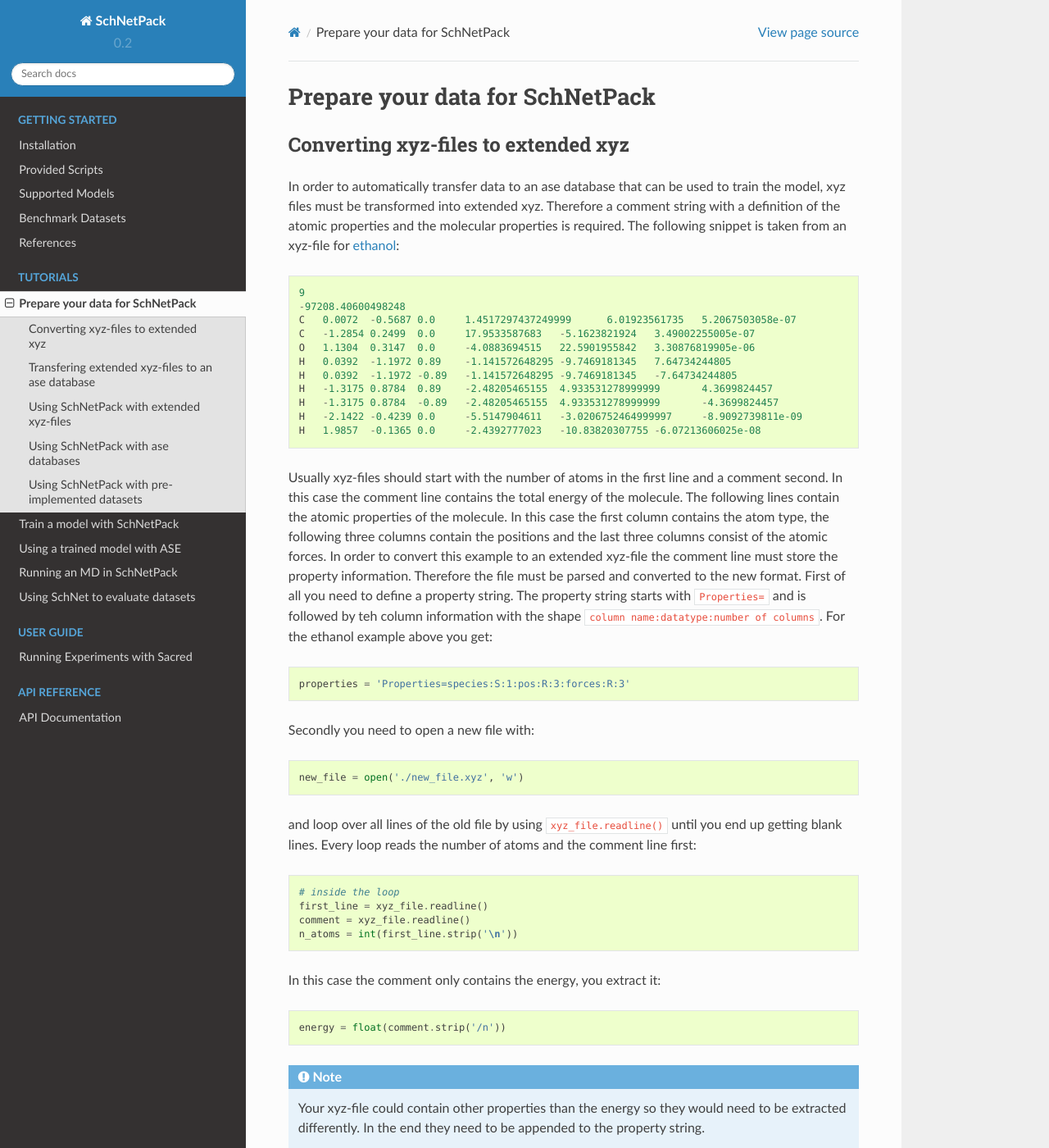
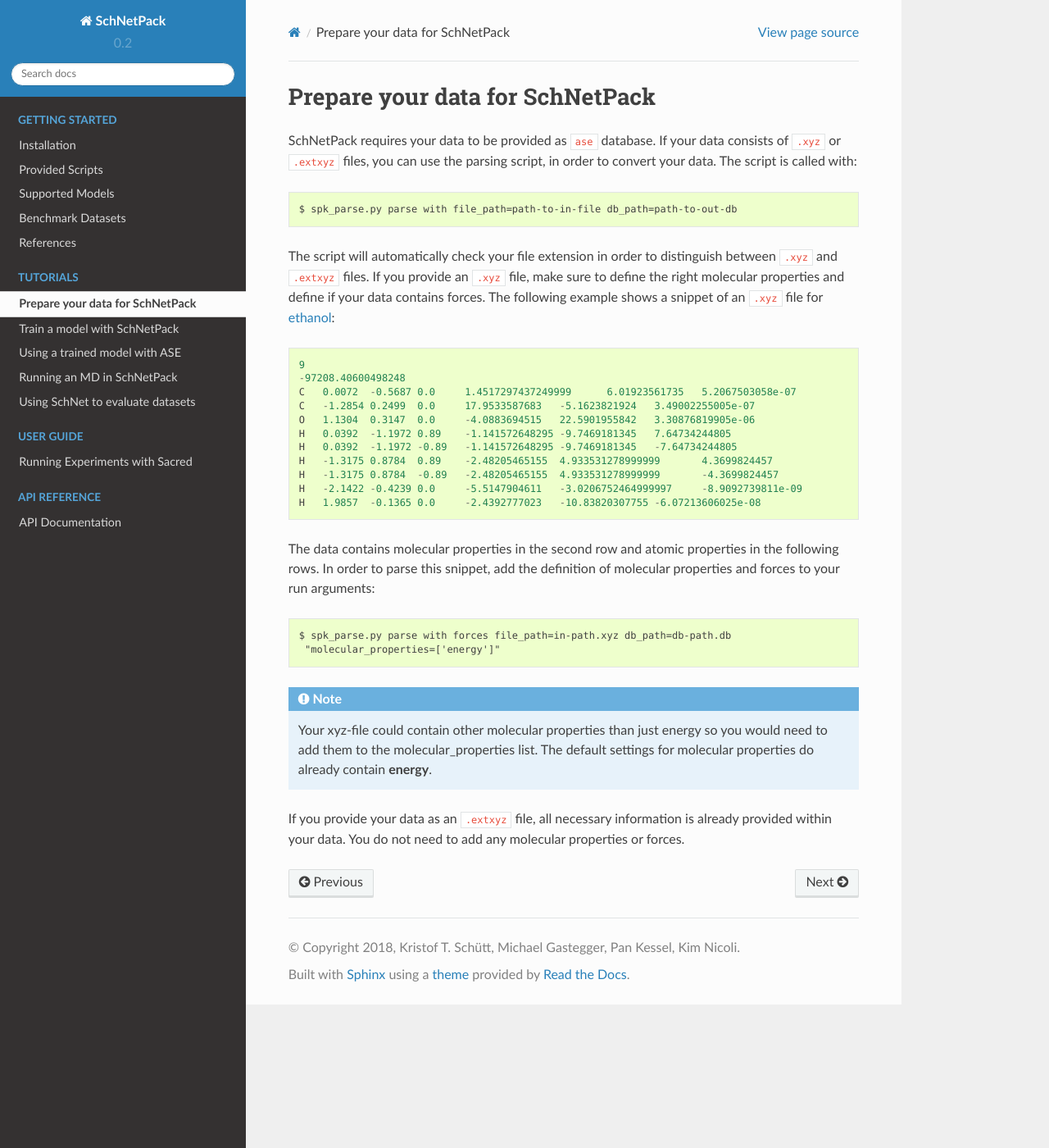
Before and after one commit to atomistic-machine-learning/schnetpack, a Sphinx documentation site: the page built from docs/tutorials/preparedata.rst, in a window 1280 px wide and 1400 px high. Shown: the whole window at 82% size. Built offline with Sphinx 7.4.7 and the Read the Docs theme 2.0.0, drawn with Linux system fonts in a browser that asks for light colours; pages that are not in the unit, such as notebooks, are missing from menus; some of the changed text lies outside the part shown.

```diff
--- a/docs/tutorials/preparedata.rst
+++ b/docs/tutorials/preparedata.rst
@@ -3,16 +3,17 @@
 Prepare your data for SchNetPack
 ********************************
 
-.. _extended xyz:
+SchNetPack requires your data to be provided as ``ase`` database. If your
+data consists of ``.xyz`` or ``.extxyz`` files, you can use the parsing
+script, in order to convert your data. The script is called with::
 
-Converting xyz-files to extended xyz
-------------------------------------
+    $ spk_parse.py parse with file_path=path-to-in-file db_path=path-to-out-db
 
-In order to automatically transfer data to an ase database that can be used
-to train the model, xyz files must be transformed into extended xyz. Therefore
-a comment string with a definition of the atomic properties and the molecular
-properties is required. The following snippet is taken from an xyz-file for
-`ethanol <http://quantum-machine.org/gdml/>`_::
+The script will automatically check your file extension in order to
+distinguish between ``.xyz`` and ``.extxyz`` files. If you provide an ``.xyz``
+file, make sure to define the right molecular properties and define if your
+data contains forces. The following example shows a snippet of an ``.xyz``
+file for `ethanol <http://quantum-machine.org/gdml/>`_::
 
     9
     -97208.40600498248
@@ -26,136 +27,19 @@ properties is required. The following snippet is taken from an xyz-file for
     H	-2.1422	-0.4239	0.0	-5.5147904611	-3.0206752464999997	-8.9092739811e-09
     H	1.9857	-0.1365	0.0	-2.4392777023	-10.83820307755	-6.07213606025e-08
 
-Usually xyz-files should start with the number of atoms in the first line and
-a comment second. In this case the comment line contains the total energy of
-the molecule. The following lines contain the atomic properties of the
-molecule. In this case the first column contains the atom type, the following
-three columns contain the positions and the last three columns consist of the
-atomic forces. In order to convert this example to an extended xyz-file the
-comment line must store the property information. Therefore the file must be
-parsed and converted to the new format. First of all you need to define a
-property string. The property string starts with ``Properties=`` and is
-followed by teh column information with the shape
-``column name:datatype:number of columns``. For the ethanol example above you
-get::
+The data contains molecular properties in the second row and atomic
+properties in the following rows. In order to parse this snippet, add the
+definition of molecular properties and forces to your run arguments::
 
-    properties = 'Properties=species:S:1:pos:R:3:forces:R:3'
-
-Secondly you need to open a new file with::
-
-    new_file = open('./new_file.xyz', 'w')
-
-and loop over all lines of the old file by using ``xyz_file.readline()``
-until you end up getting blank lines. Every loop reads the number of atoms
-and the comment line first::
-
-    # inside the loop
-    first_line = xyz_file.readline()
-    comment = xyz_file.readline()
-    n_atoms = int(first_line.strip('\n'))
-
-In this case the comment only contains the energy, you extract it::
-
-    energy = float(comment.strip('/n'))
+    $ spk_parse.py parse with forces file_path=in-path.xyz db_path=db-path.db
+     "molecular_properties=['energy']"
 
 .. note::
 
-    Your xyz-file could contain other properties than the energy so they
-    would need to be extracted differently. In the end they need to be
-    appended to the property string.
+    Your xyz-file could contain other molecular properties than just energy so
+    you would need to add them to the molecular_properties list. The default
+    settings for molecular properties do already contain **energy**.
 
-As a next step the first line and the new comment are written to the new file::
-
-    new_file.writelines(first_line)
-    new_file.writelines(' '.join([properties, 'energy={}'.format(energy)]) +
-    '\n')
-
-The last step is to loop over the atoms and transfer all the atomic f
-properties to the new file::
-
-    for i in range(n_atoms):
-        line = xyz_file.readline()
-        new_file.writelines(line)
-
-In the end you get a new file which contains the desired property string in
-the comment line::
-
-    9
-    Properties=species:S:1:pos:R:3:forces:R:3 energy=-97208.40600498248
-    C	0.0072	-0.5687	0.0	1.4517297437249999	6.01923561735	5.2067503058e-07
-    C	-1.2854	0.2499	0.0	17.9533587683	-5.1623821924	3.49002255005e-07
-    O	1.1304	0.3147	0.0	-4.0883694515	22.5901955842	3.30876819905e-06
-    H	0.0392	-1.1972	0.89	-1.141572648295	-9.7469181345	7.64734244805
-    H	0.0392	-1.1972	-0.89	-1.141572648295	-9.7469181345	-7.64734244805
-    H	-1.3175	0.8784	0.89	-2.48205465155	4.933531278999999	4.3699824457
-    H	-1.3175	0.8784	-0.89	-2.48205465155	4.933531278999999	-4.3699824457
-    H	-2.1422	-0.4239	0.0	-5.5147904611	-3.0206752464999997	-8.9092739811e-09
-    H	1.9857	-0.1365	0.0	-2.4392777023	-10.83820307755	-6.07213606025e-08
-
-.. note::
-
-    In general your xyz-file should have a similar shape as the example above
-    . In case your file consists of molecular properties in the comment line
-    and atomic properties in the following lines, you should be able to use
-    the ``extend_xyz()`` function from ``schnetpack.data.parsing.extxyz`` in
-    order to transform your data. The function requires the names of the
-    molecular properties and the property string. For the ethanol file this
-    wold be ``extend_xyz(xyz_path='path/file.xyz',
-    properties='species:S:1:pos:R:3:forces:R:3', molecular_props=['energy']``.
-
-.. note::
-
-    An example-script for this section is located at *examples.preparedata.py*
-
-Transfering extended xyz-files to an ase database
--------------------------------------------------
-
-SchNetPack generally requires the data as ase database. If the data is
-already transformed to extended xyz-files is can directly be transformed to
-an ase database by using ``ext_xyz_to_db()`` from
-``schnetpack.data.parsing``::
-
-    from schnetpack.data.parsing import ext_xyz_to_db
-
-    ext_xyz_to_db('path/to/db/dataset.db', 'path/to/file/xyz_file.xyz',
-    properties=['energy', 'forces'])
-
-This will create a new ase database located at *path/to/db*.
-
-.. note::
-
-    The ``ext_xyz_to_db()`` function should only be used for datasets that
-    have **energy** and/or **forces** properties. Other properties will not be
-    transferred to the database.
-
-Using SchNetPack with extended xyz-files
-----------------------------------------
-
-Instead of converting your data manually to an ase database, you can also use
-the ``ExtXYZ`` dataset class from ``schnetpack.datasets.extxyz``. This will
-automatically use the ``ext_xyz_to_db()`` function to create an ase database.
-
-Using SchNetPack with ase databases
------------------------------------
-
-In case your data is already formatted as an ase database use the
-``AtomsData`` class from ``schnetpack.data``. The dataset requires a path to
-the database and a definition of the molecular properties that are contained.
-If the database has automatically been created from an xyz file, the
-required properties are **energy** and **forces**::
-
-    from schnetpack.data import AtomsData
-
-    properties = ['energy', 'forces']
-    dataset = AtomsData('path/to/db/database.db', properties=properties)
-
-Using SchNetPack with pre-implemented datasets
-----------------------------------------------
-
-SchNetPack comes with several implementations of datasets, which are
-downloaded automatically. This includes *ANI1*, *ISO17*, *Materials Project*,
-*MD17*, *Organic Materials Database* and *QM9*. In order to use these
-datasets select the proper dataset class from ``schnetpack.datasets`` and
-define the path to the database. If the database does not exist at the
-defined location, it will be downloaded automatically. If no properties are
-passed to the dataset, all available properties will be used.
+If you provide your data as an ``.extxyz`` file, all necessary information is
+already provided within your data. You do not need to add any molecular
+properties or forces.
--- a/setup.py
+++ b/setup.py
@@ -22,6 +22,7 @@ setup(
              'src/scripts/schnetpack_ani1.py', 'src/scripts/schnetpack_load.py',
              'src/sacred_scripts/spk_train.py',
              'src/sacred_scripts/spk_md.py',
+             'src/sacred_scripts/spk_parse.py',
              'src/scripts/schnetpack_omdb.py'],
     package_dir={'': 'src'},
     python_requires='>=3.6',
```
Also changed, not shown: 7 other files.
